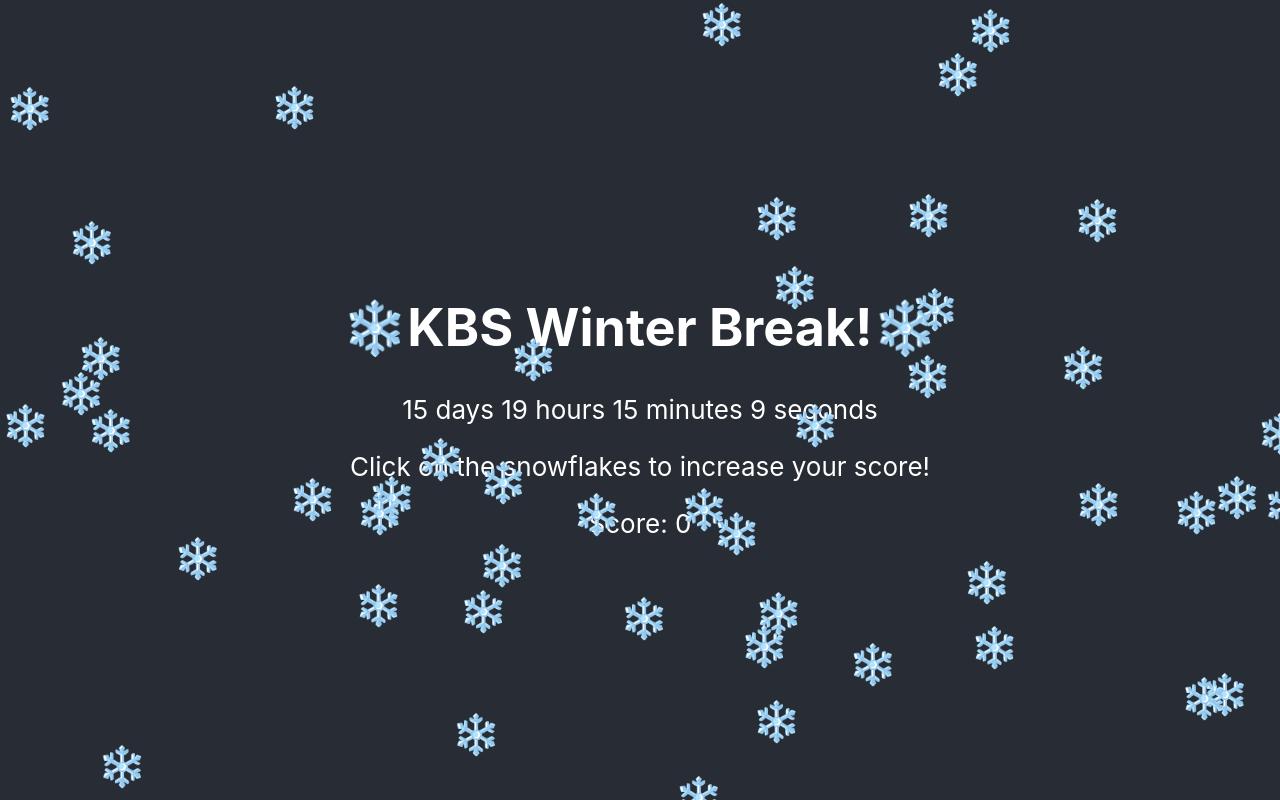
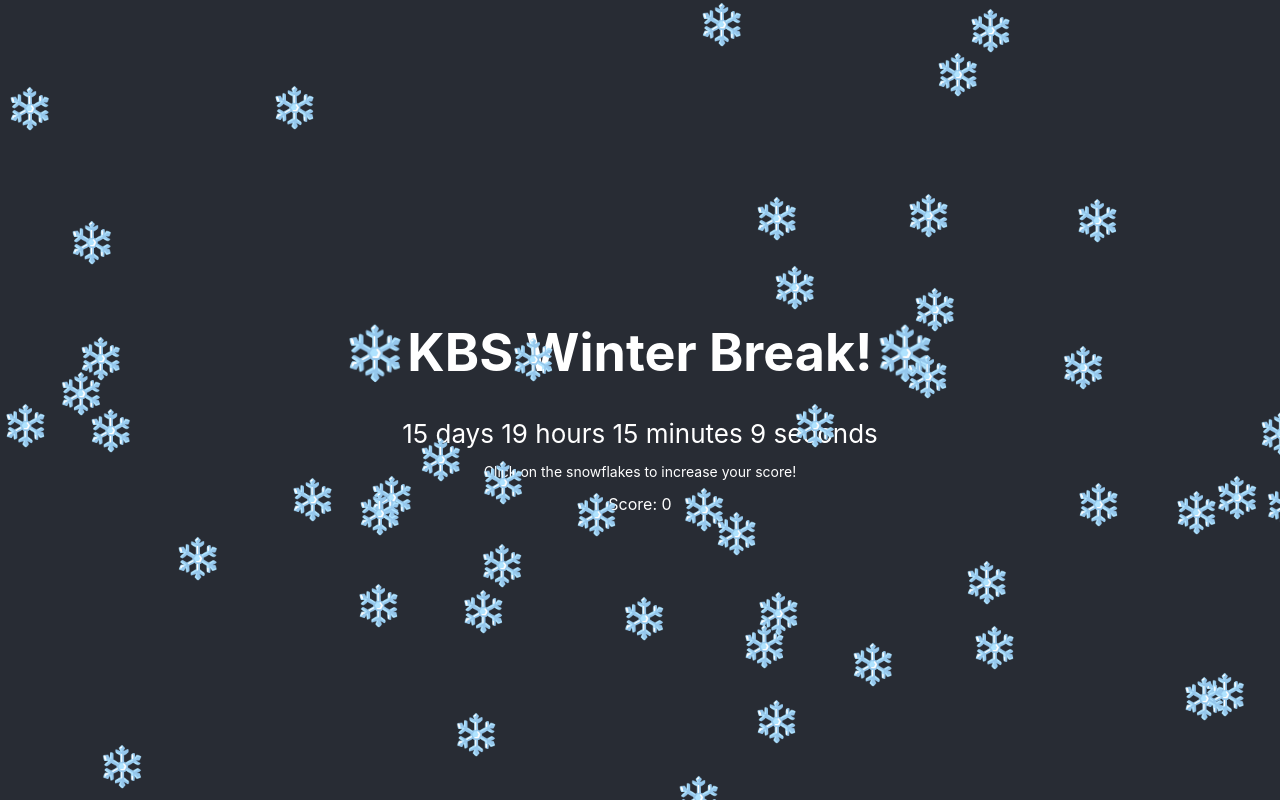
Before and after one commit to stingotho/kbs-countdown, a React (Create React App) app: page / in a window 1280 px wide. Built offline with nearby package versions, Linux system fonts and the light colour scheme.

Commit message:
paragraph and font size fixed

```diff
--- a/src/components/CountdownTimer.js
+++ b/src/components/CountdownTimer.js
@@ -68,8 +68,8 @@ const CountdownTimer = () => {
                     <span>Event has started!</span>
                 )}
             </div>
-            <p>Click on the snowflakes to increase your score!</p>
-            <div>Score: {score}</div>
+            <p style={{ fontSize: '14px' }}>Click on the snowflakes to increase your score!</p>
+            <div style={{ fontSize: '16px' }}>Score: {score}</div>
             {snowflakes.map(snowflake =>
                 snowflake.isVisible && (
                     <Snowflake
@@ -79,6 +79,7 @@ const CountdownTimer = () => {
                     />
                 )
             )}
+
         </div>
     );
 };
```
